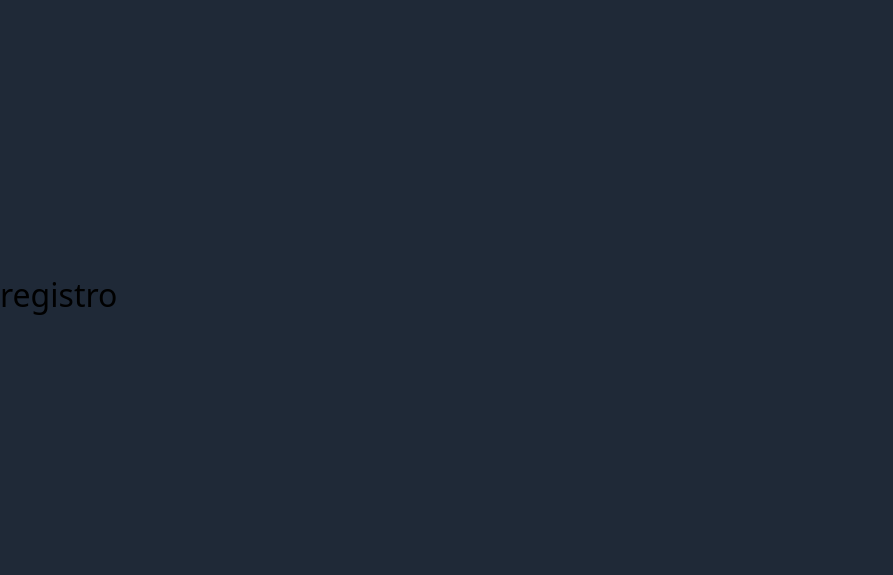
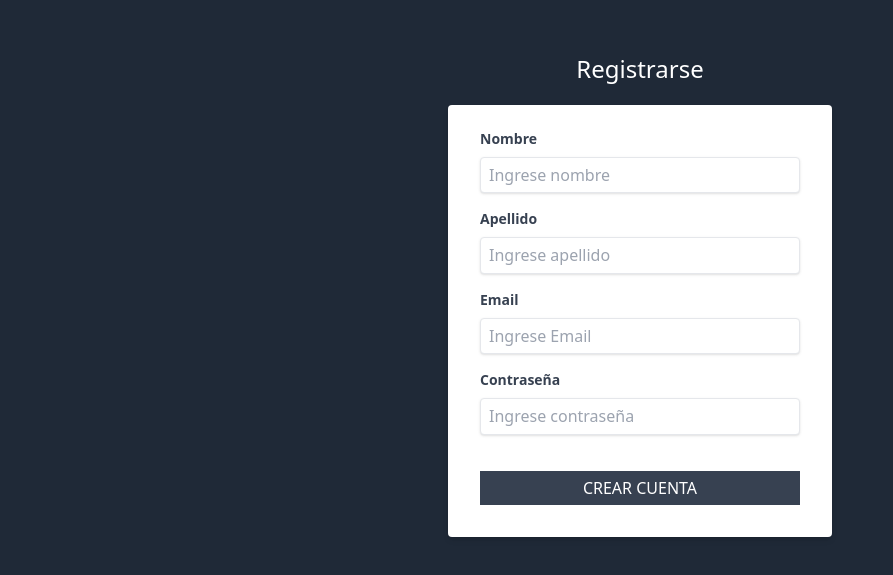
Before and after one commit to FrancoCabrera25/crm-next-js, a Next.js app: page /registro in a window 1280 px wide. Shown: the part 105-680 px from the top of the page, without its empty margins (0-893 px from the left). Built offline with nearby package versions, Linux system fonts and the light colour scheme.

Commit message:
form registro

```diff
--- a/package.json
+++ b/package.json
@@ -8,9 +8,11 @@
     "lint": "next lint"
   },
   "dependencies": {
+    "formik": "^2.2.9",
     "next": "12.0.8",
     "react": "17.0.2",
-    "react-dom": "17.0.2"
+    "react-dom": "17.0.2",
+    "yup": "^0.32.11"
   },
   "devDependencies": {
     "autoprefixer": "^10.4.2",
--- a/pages/registro.js
+++ b/pages/registro.js
@@ -1,13 +1,114 @@
+
+import Layout from "../components/Layout";
+
+import { useFormik } from 'formik';
+import * as Yup from 'yup';
+
+const Registro = () => {
+
+    const formik = useFormik({
+        initialValues: {
+            name: '',
+            lastname: '',
+            email: '',
+            password: ''
+        },
+        validationSchema: Yup.object({
+            name: Yup.string().required('El nombre es obligatorio'),
+        }),
+        onSubmit: data =>{
+            console.log('data', data);
+        }
+    });
 
 
-import Layout from "../components/Layout"
-
-
-const Registro = () => {
     return(
         <Layout>
-        <h1>registro</h1>
-        </Layout>
+      <h1 className="text-center text-2xl text-white font-light">Registrarse</h1>
+      <div className="flex justify-center mt-5">
+        <div className="w-full max-w-sm">
+          <form className="bg-white rounded shadow-md px-8 pt-6 pb-8 mb-4" onSubmit={formik.handleSubmit}>
+
+          <div className="mb-4">
+              <label
+                className="block text-gray-700 text-sm font-bold mb-2"
+                htmlFor="name"
+              >
+                Nombre
+              </label>
+              <input
+              className={`${"shadow appearance-none border rounded w-full py-2 px-2 text-gray-700 leading-tigh focus:outline-none focus:shadow-outline"}  ${
+                formik.errors.name ? 'border-red-500' : ''
+              }`}
+                id="name"
+                type="text"
+                placeholder="Ingrese nombre"
+                value={formik.values.name}
+                onChange={formik.handleChange}
+                onBlur={formik.handleBlur}
+              />
+            </div>
+            {formik.errors.name ? (
+                <div className="my-2 bg-red-100 border-l-4 border-red-500 text-red-700 p-2 text-sm">
+                    <p>{formik.errors.name}</p>
+                </div>
+            ) : null }
+            <div className="mb-4">
+              <label
+                className="block text-gray-700 text-sm font-bold mb-2"
+                htmlFor="lastname"
+              >
+                Apellido
+              </label>
+              <input
+                className="shadow appearance-none border rounded w-full py-2 px-2 text-gray-700 leading-tigh focus:outline-none focus:shadow-outline"
+                id="lastname"
+                type="text"
+                placeholder="Ingrese apellido"
+                value={formik.values.lastname}
+                onChange={formik.handleChange}
+              />
+            </div>
+            <div className="mb-4">
+              <label
+                className="block text-gray-700 text-sm font-bold mb-2"
+                htmlFor="email"
+              >
+                Email
+              </label>
+              <input
+                className="shadow appearance-none border rounded w-full py-2 px-2 text-gray-700 leading-tigh focus:outline-none focus:shadow-outline"
+                id="email"
+                type="email"
+                placeholder="Ingrese Email"
+                value={formik.values.email}
+                onChange={formik.handleChange}
+              />
+            </div>
+            <div className="mb-4">
+              <label
+                className="block text-gray-700 text-sm font-bold mb-2"
+                htmlFor="password"
+              >
+                Contraseña
+              </label>
+              <input
+                className="shadow appearance-none border rounded w-full py-2 px-2 text-gray-700 leading-tigh focus:outline-none focus:shadow-outline"
+                id="password"
+                type="password"
+                placeholder="Ingrese contraseña"
+                value={formik.values.password}
+                onChange={formik.handleChange}
+              />
+            </div>
+            <input type="submit"
+             className="bg-gray-700 w-full mt-5 p-2 text-white uppercase hover:cursor-pointer hover:bg-gray-900"
+             value="Crear cuenta"
+            />
+          </form>
+        </div>
+      </div>
+    </Layout>
     );
 }
 
```
Also changed, not shown: 1 other file (tests, documents, lock files or other folders).
